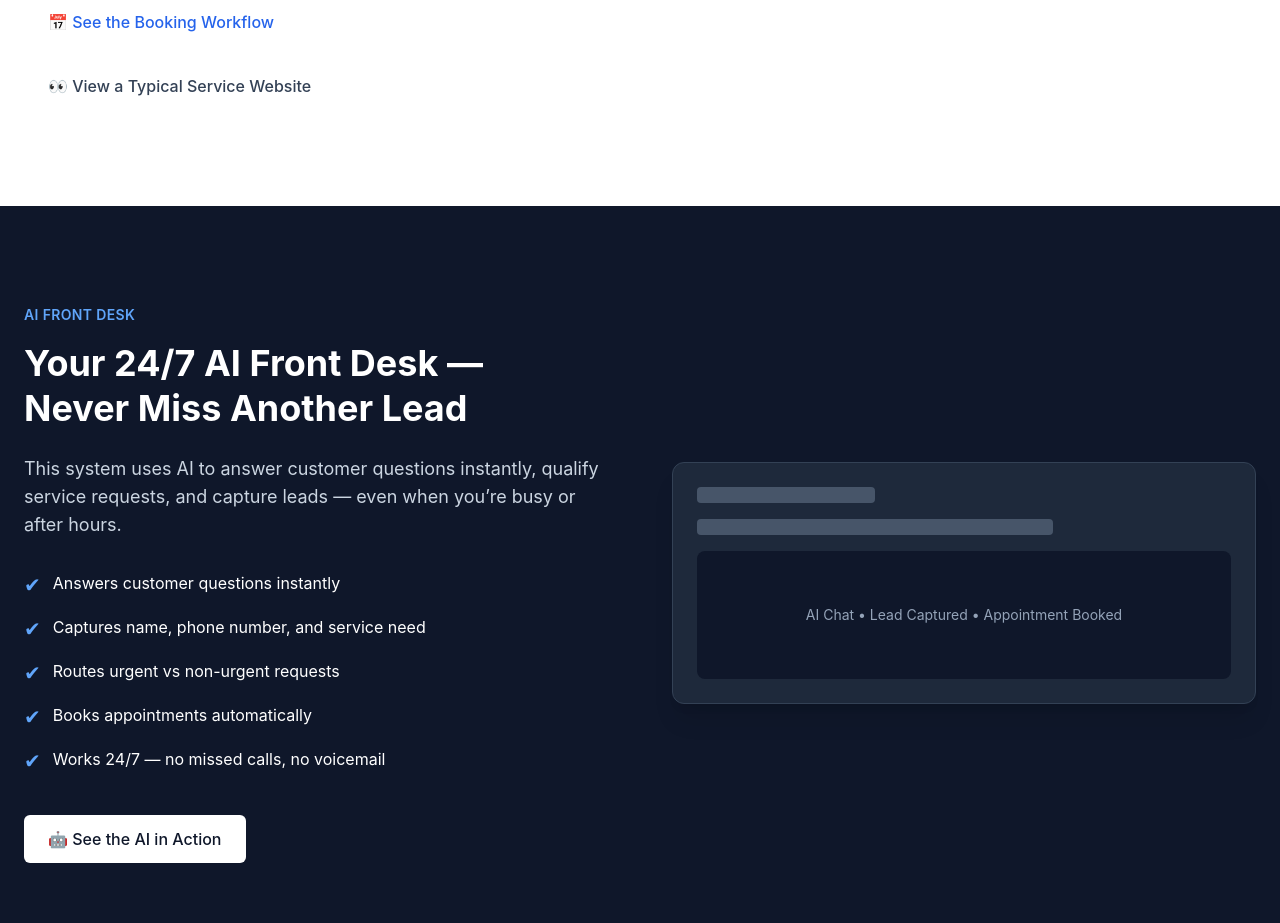
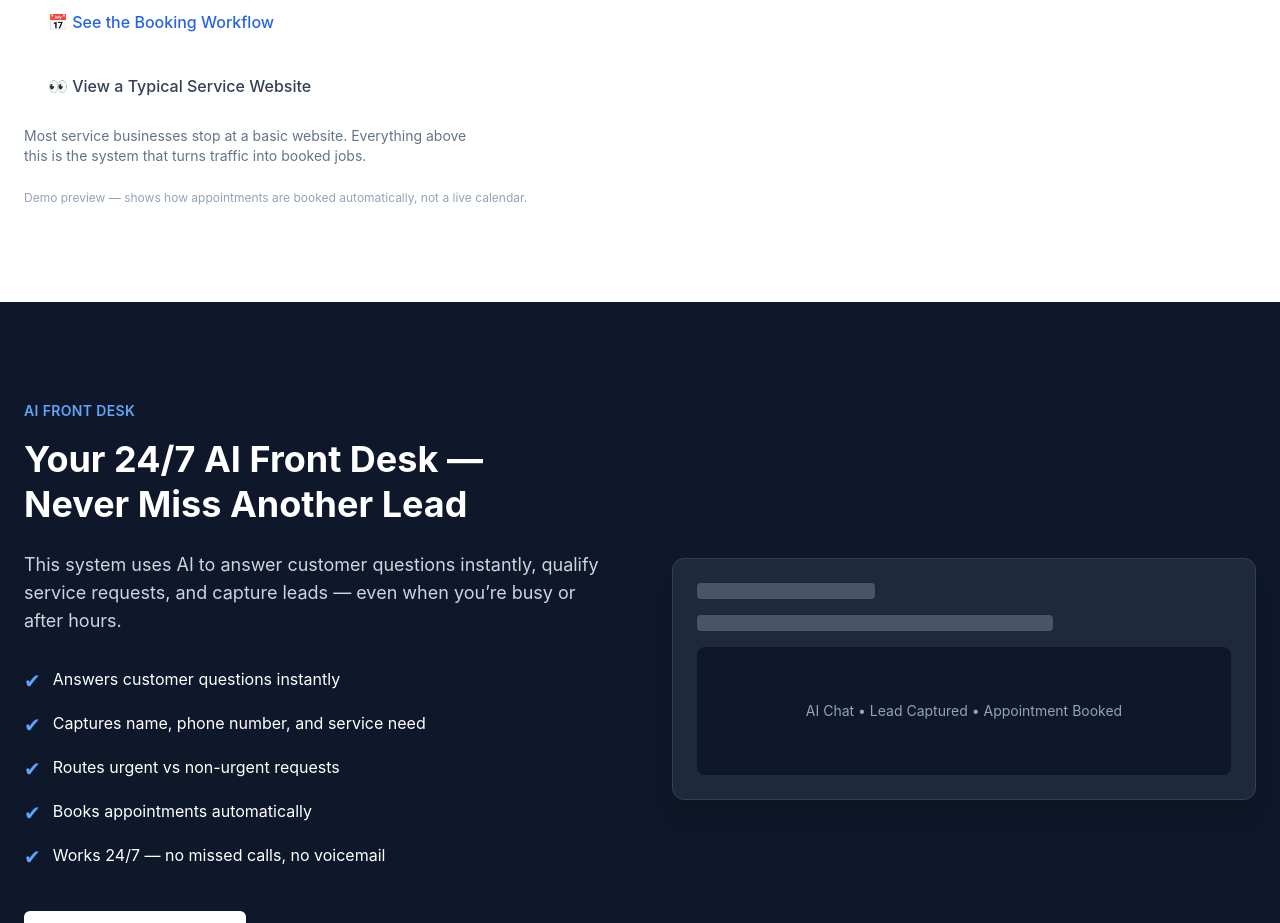
Before and after one commit to 12sphat-star/service1demo, a React (Create React App) app: page / in a window 1280 px wide. Shown: the part 1240-2163 px from the top of the page. Built offline with nearby package versions, Linux system fonts and the light colour scheme.

Commit message:
Add positioning callout and clarify booking workflow CTA

```diff
--- a/src/components/Hero.tsx
+++ b/src/components/Hero.tsx
@@ -105,6 +105,14 @@ export default function Hero({
   >
     👀 View a Typical Service Website
   </Link>
+  <p className="text-sm text-slate-500 max-w-md">
+  Most service businesses stop at a basic website. Everything above this is the
+  system that turns traffic into booked jobs.
+</p>
+<p className="text-xs text-slate-400 mt-2">
+  Demo preview — shows how appointments are booked automatically, not a live calendar.
+</p>
+
 </div>
 
         </div>
```
